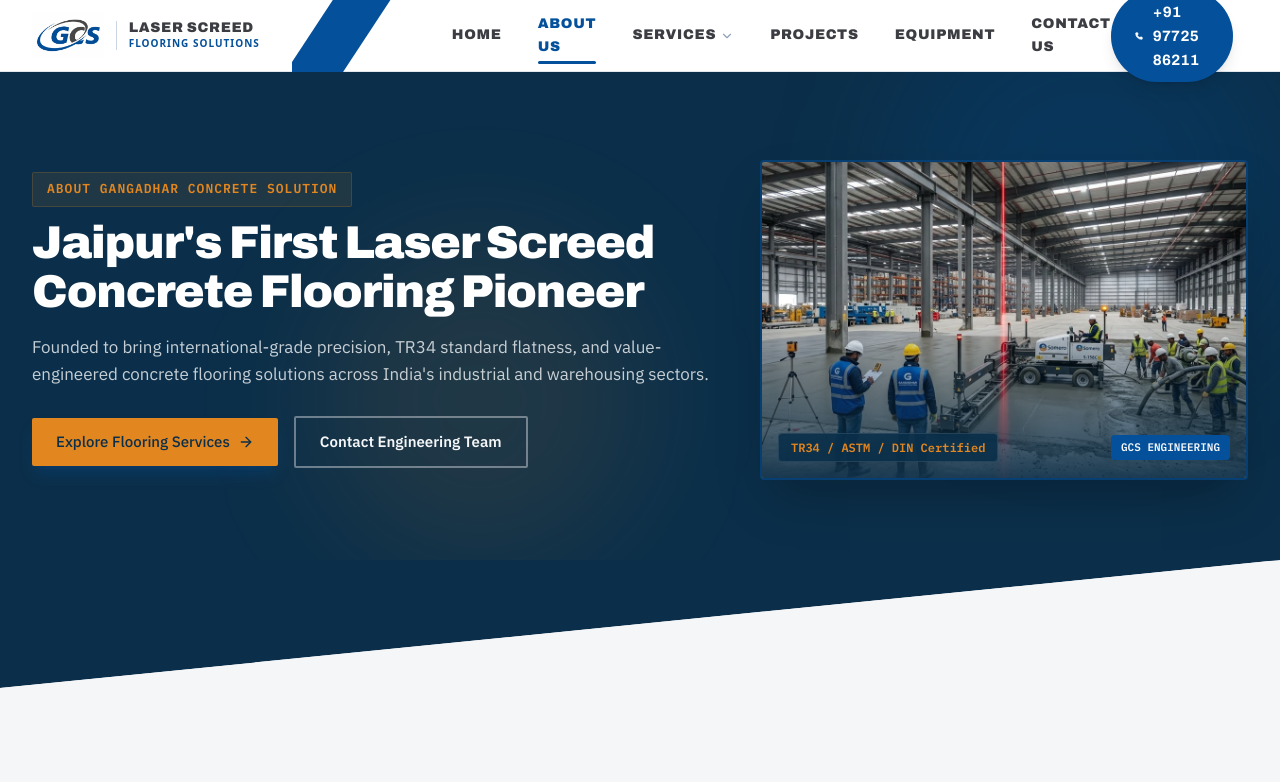
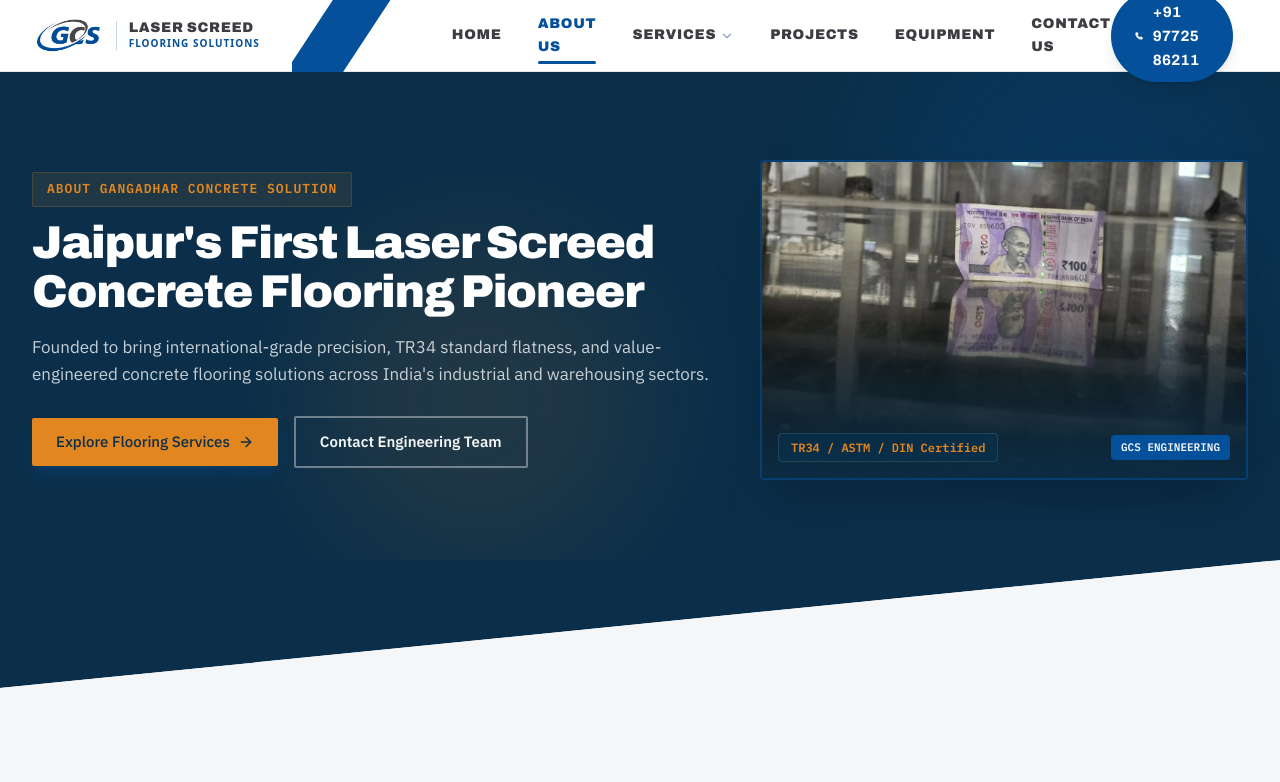
Before and after one commit to k0-123/GCS, a Next.js app: page /about in a window 1280 px wide. Shown: the top 782 px of the page. Built offline with nearby package versions, Linux system fonts and the light colour scheme.

Commit message:
Replace About page hero image with mirror-finish floor photo
Co-Authored-By: Claude Opus 5.5 <noreply@anthropic.com>
Claude-Session: https://claude.ai/code/session_01UeHc7rCiaG48E36b8RX5kw

```diff
--- a/src/app/about/AboutPageClient.tsx
+++ b/src/app/about/AboutPageClient.tsx
@@ -102,9 +102,9 @@ export default function AboutPageClient() {
               <ScrollReveal variant="slide-right" delay={0.2}>
                 <div className="relative w-full h-64 md:h-80 rounded-[4px] overflow-hidden border-2 border-screed-blue/50 shadow-2xl bg-ink-navy group">
                   <img
-                    src="/images/about_hero_banner.webp"
-                    alt="Gangadhar Concrete Solution Engineering Team"
-                    className="w-full h-full object-cover transition-transform duration-700 group-hover:scale-105"
+                    src="/images/about_hero_mirror_floor.webp"
+                    alt="₹100 note reflected on a mirror-finish polished concrete floor by Gangadhar Concrete Solution"
+                    className="w-full h-full object-cover object-[center_40%] transition-transform duration-700 group-hover:scale-105"
                   />
                   <div className="absolute inset-0 bg-gradient-to-t from-ink-navy/90 via-transparent to-transparent" />
                   <div className="absolute bottom-4 left-4 right-4 flex items-center justify-between">
```
Also changed, not shown: public/images/about_hero_mirror_floor.webp (added).
